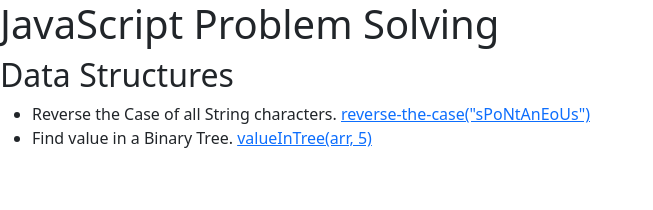
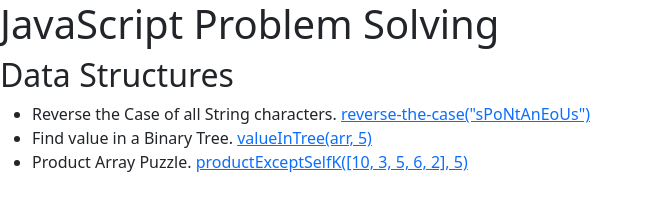
Before and after one commit to kevin-mehta/js-problem-solving, a plain HTML site: page index.html in a window 1280 px wide. Shown: the whole page, without its empty margins (0-653 px from the left). Drawn offline with Linux system fonts and the light colour scheme.

Commit message:
Product Array Puzzle

```diff
--- /dev/null
+++ b/data-structures/product-array-puzzle.js
@@ -0,0 +1,59 @@
+/**
+ * Product array puzzle
+ *
+ * https://practice.geeksforgeeks.org/problems/product-array-puzzle4525/1#
+ *
+ * Problem Statement:
+ * Given an array A[] of size N, construct a Product Array P
+ * (of same size N) such that P[i] is equal to the product
+ * of all the elements of A except A[i].
+ *
+ * Example-1:
+ * Input:
+ * N = 5
+ * A[] = {10, 3, 5, 6, 2}
+ * Output:
+ * 180 600 360 300 900
+ * Explanation:
+ * For i=0, P[i] = 3*5*6*2 = 180.
+ * For i=1, P[i] = 10*5*6*2 = 600.
+ * For i=2, P[i] = 10*3*6*2 = 360.
+ * For i=3, P[i] = 10*3*5*2 = 300.
+ * For i=4, P[i] = 10*3*5*6 = 900.
+ *
+ * Example-2:
+ * Input:
+ * N = 2
+ * A[] = {12,0}
+ * Output:
+ * 0 12
+ *
+ * Your Task:
+ * You do not have to read input. Your task is to complete the
+ * function productExceptSelf() that takes array A[] and N as
+ * input parameters and returns a list of N integers denoting
+ * the product array P. If the array has only one element the
+ * returned list should should contains one value i.e {1}
+ * Note: Try to solve this problem without using the division
+ * operation.
+ *
+ * Expected Time Complexity: O(N)
+ * Expected Auxiliary Space: O(N)
+ *
+ * Constraints:
+ * 1 <= N <= 1000
+ * 0 <= Ai <= 200
+ * Array may contain duplicates.
+ */
+const productExceptSelfK = (arr, n) => {
+  let arrProductExceptSelf = [];
+  for (let i = 0; i < n; i++) {
+    let backupArr = [...arr];
+    backupArr.splice(i, 1);
+    let tempVar = backupArr.reduce((total, value) => {
+      return (total *= value);
+    });
+    arrProductExceptSelf.push(tempVar);
+  }
+  return arrProductExceptSelf;
+};
--- a/index.html
+++ b/index.html
@@ -7,6 +7,7 @@
   <!-- <script src="script.js"></script> -->
   <script type="text/javascript" src="/data-structures/find-value-in-a-binary-tree.js"></script>
   <script type="text/javascript" src="/data-structures/reverse-the-case-of-string-chars.js"></script>
+  <script src="/data-structures/product-array-puzzle.js"></script>
 </head>
 
 <body>
@@ -23,6 +24,11 @@
         onclick="console.log(valueInTree([3, [ 8, [ 5, null, null], null], [ 7, null, null]], 5))">valueInTree(arr,
         5)</a>
     </li>
+    <li>
+      <span>Product Array Puzzle.</span>
+      <a href="javascript:void(0)" onclick="console.log(productExceptSelfK([10, 3, 5, 6, 2], 5))">productExceptSelfK([10,
+        3, 5, 6, 2], 5)</a>
+    </li>
   </ul>
 </body>
 
```
